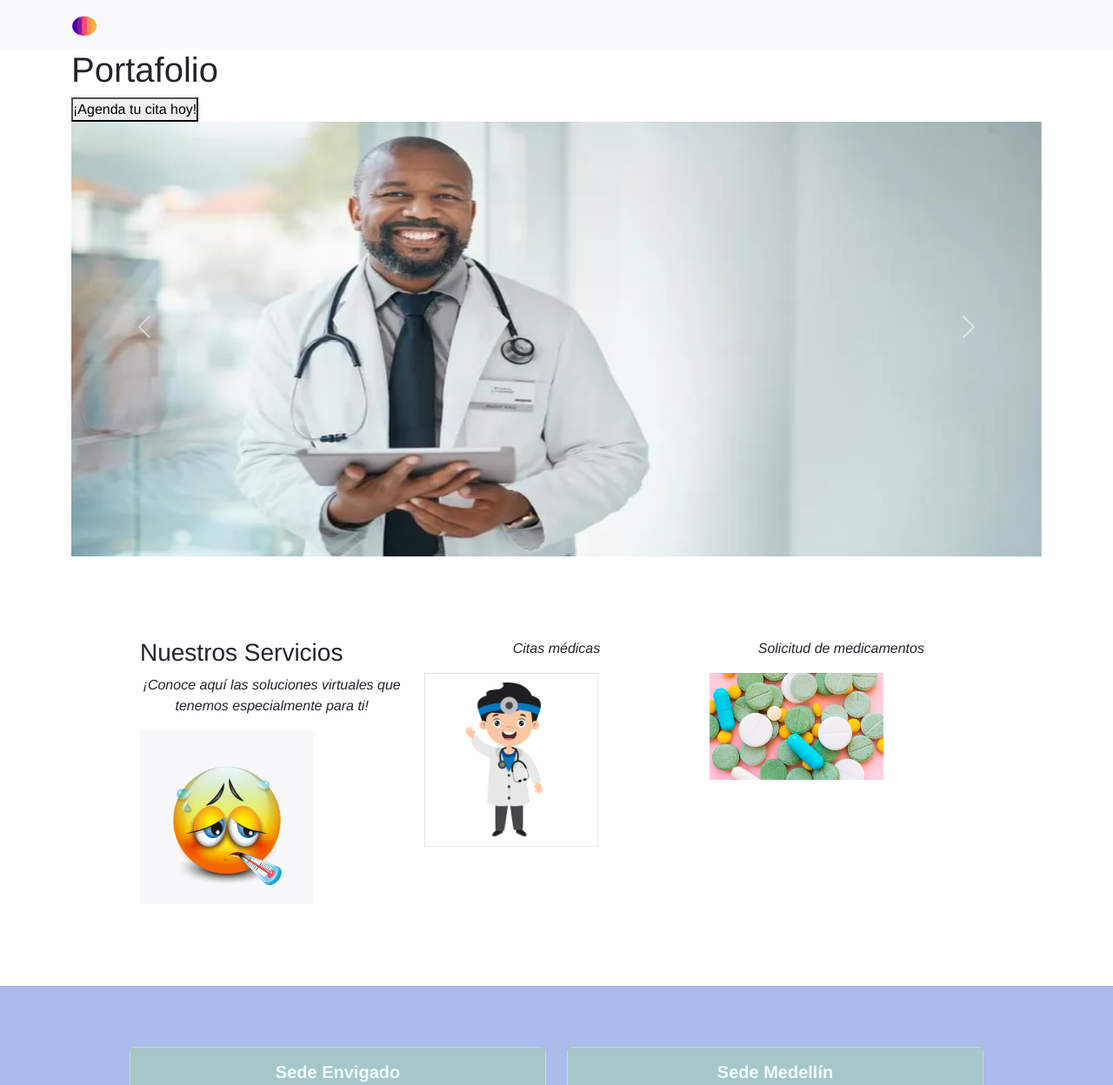
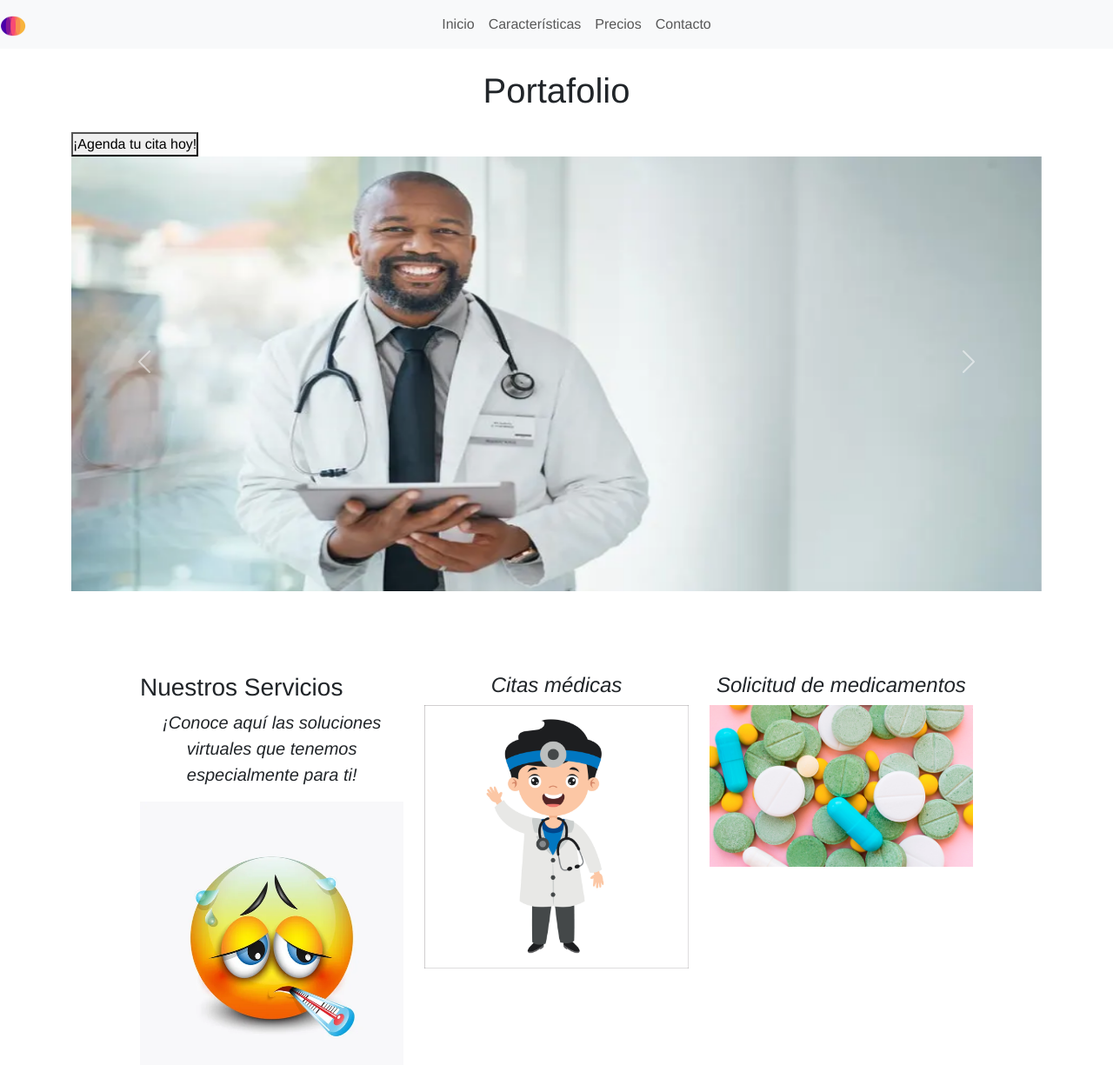
Before and after one commit to uancamilo/portafolio-boostrap, a plain HTML site: page index.html in a window 1280 px wide. Shown: the top 1248 px of the page at 87% size. Drawn offline with nearby package versions, Linux system fonts and the light colour scheme.

Commit message:
actualizacion navbar

```diff
--- a/index.html
+++ b/index.html
@@ -14,8 +14,7 @@
 	</head>
 	<body>
 		<header>
-			<nav class="navbar bg-body-tertiary">
-				<div class="container">
+			<nav class="navbar navbar-expand-lg navbar-light bg-light sticky-top">
 				<a class="navbar-brand" href="#">
 					<img
 						class="logo"
@@ -25,11 +24,40 @@
 						height="24"
 					/>
 				</a>
+				<button
+					class="navbar-toggler"
+					type="button"
+					data-toggle="collapse"
+					data-target="#navbarNav"
+					aria-controls="navbarNav"
+					aria-expanded="false"
+					aria-label="Toggle navigation"
+				>
+					<span class="navbar-toggler-icon"></span>
+				</button>
+				<div
+					class="collapse navbar-collapse justify-content-center"
+					id="navbarNav"
+				>
+					<ul class="navbar-nav">
+						<li class="nav-item active">
+							<a class="nav-link" href="#">Inicio </a>
+						</li>
+						<li class="nav-item">
+							<a class="nav-link" href="#">Características</a>
+						</li>
+						<li class="nav-item">
+							<a class="nav-link" href="#">Precios</a>
+						</li>
+						<li class="nav-item">
+							<a class="nav-link" href="#">Contacto</a>
+						</li>
+					</ul>
 				</div>
 			</nav>
 		</header>
 		<main class="container">
-			<h1 class="fs-1">Portafolio</h1>
+			<h1 class="fs-1 text-center mt-4 mb-4">Portafolio</h1>
 
 			<!-- Carrusel -->
 			<div id="carouselExample" class="carousel slide">
@@ -70,20 +98,20 @@
 			<!-- Tarjetas -->
 			<div class="container mt-4">
 				<div class="row">
-					<div class="col">
-						<h3 class="titulo-servicios">Nuestros Servicios</h3>
-						<p class="texto-servicios">
+					<div class="col-md-4">
+						<h3 class="h3">Nuestros Servicios</h3>
+						<p class="lead">
 							¡Conoce aquí las soluciones virtuales que tenemos especialmente
 							para ti!
 						</p>
 						<img src="images/sick.jpg" alt="enfermo" class="img-fluid" />
 					</div>
-					<div class="col">
-						<p class="titulo-tarjeta">Citas médicas</p>
+					<div class="col-md-4">
+						<p class="h4">Citas médicas</p>
 						<img src="images/doctor.jpg" alt="doctor" class="img-fluid" />
 					</div>
-					<div class="col">
-						<p class="titulo-tarjeta">Solicitud de medicamentos</p>
+					<div class="col-md-4">
+						<p class="h4">Solicitud de medicamentos</p>
 						<img src="images/med.jpg" alt="medicamentos" class="img-fluid" />
 					</div>
 				</div>
```
Lines whose indentation alone changed are shown as unchanged.
